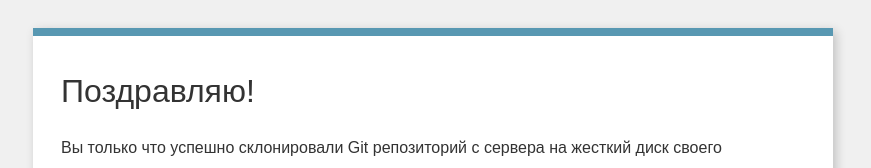
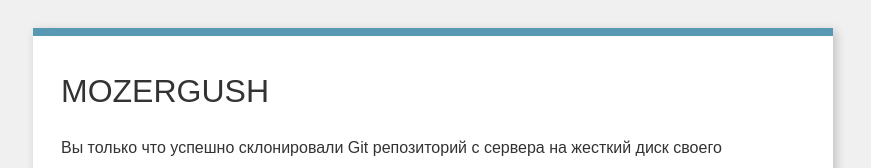
Before and after one commit to mozergush/git-welcome-test, a plain HTML site: page index.html in a window 1280 px wide. Shown: the top 168 px of the page, without its empty margins (207-1078 px from the left). Drawn offline with Linux system fonts and the light colour scheme.

Commit message:
Change name

```diff
--- a/index.html
+++ b/index.html
@@ -9,7 +9,7 @@
     </head>
     <body>
         <div class="box">
-            <h1>Поздравляю!</h1>
+            <h1>MOZERGUSH</h1>
             <p>
                 Вы только что успешно склонировали Git репозиторий с сервера на
                 жесткий диск своего компьютера.
```
